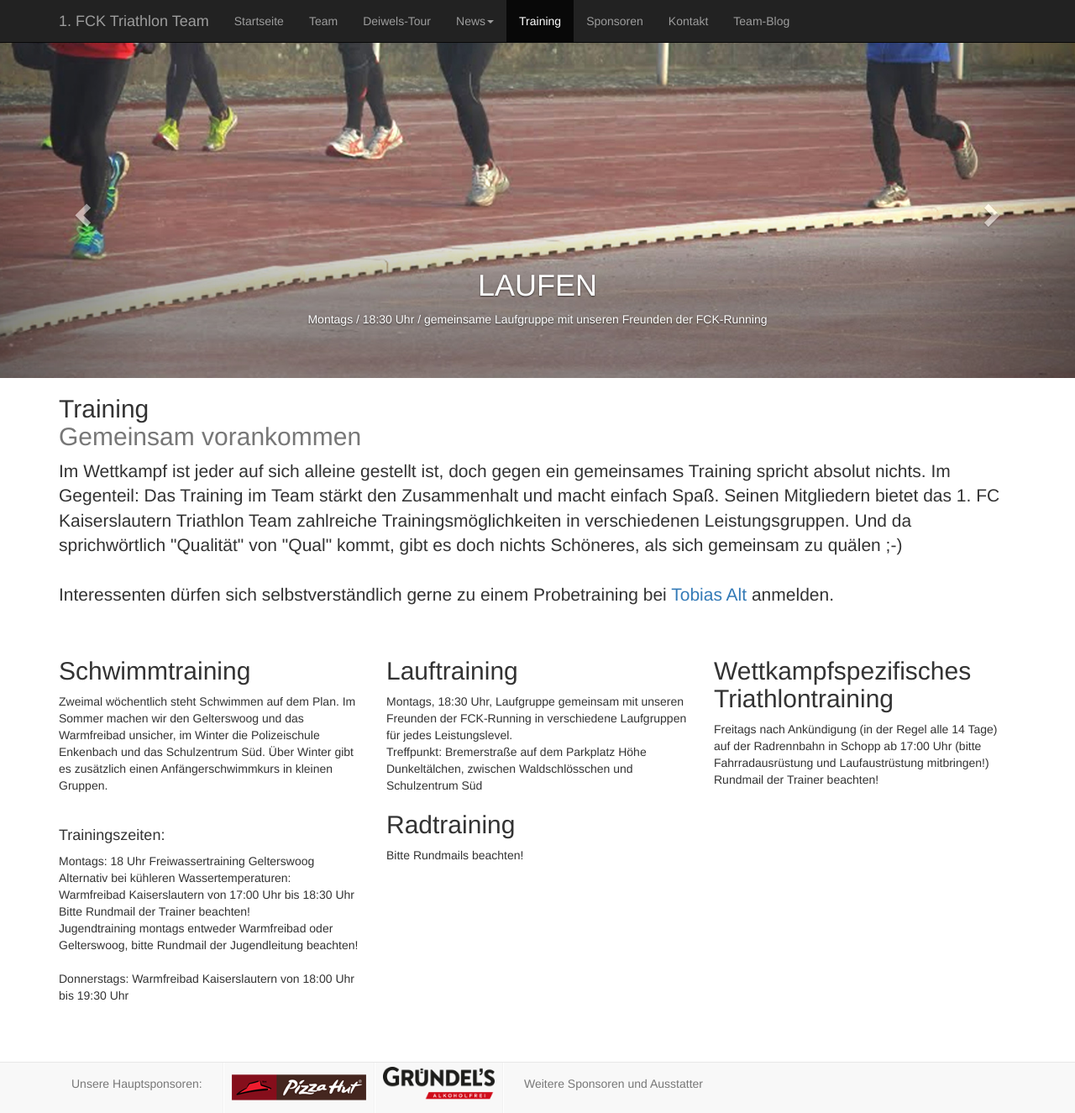
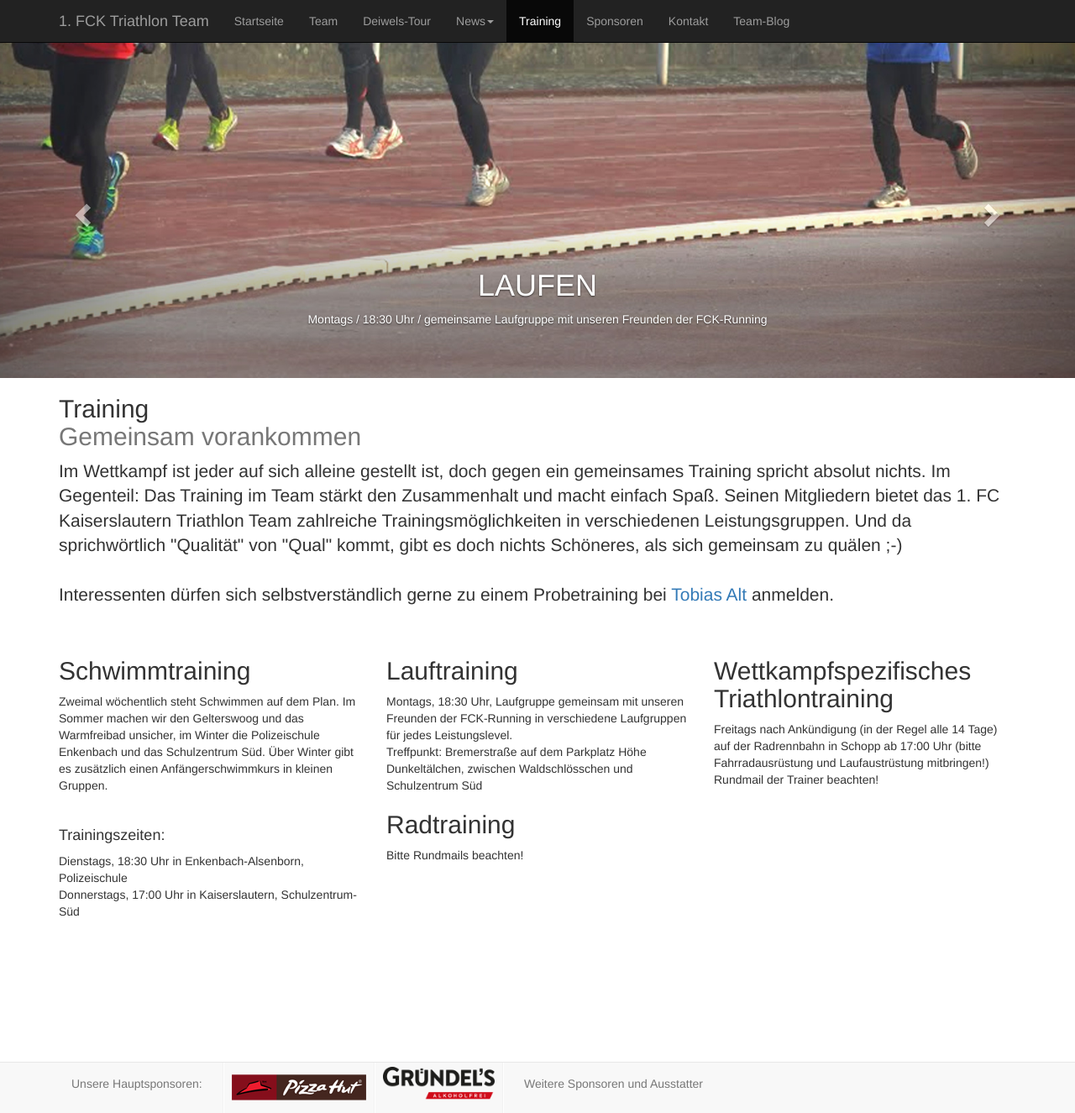
Before and after one commit to FCK-Triathlon-Team/fck-triathlon-team.github.io, a Jekyll site: the page built from training.html, in a window 1280 px wide and 1325 px high. Shown: the whole window at 84% size. Built offline with Jekyll 4.4.1, drawn with Linux system fonts in a browser that asks for light colours; nearby versions of some CDN libraries.

Commit message:
Wintertrainingszeiten

```diff
--- a/training.html
+++ b/training.html
@@ -11,9 +11,9 @@ title: 1.FC Kaiserslautern Triathlon Team
 				<div class="carousel-caption">
 					<h1>SCHWIMMEN</h1>
 					<p>
-										Montags / 18 Uhr Freiwassertraining Gelterswoog<br>
+										Dienstags / 18:30 Uhr in Enkenbach-Alsenborn, Polizeischule<br>
 
-						Donnerstags / Warmfreibad Kaiserslautern von 18:00 Uhr bis 19:30 Uhr
+						Donnerstags / 17:00 Uhr in Kaiserslautern, Schulzentrum-Süd
 					</p>
 				</div>
 			</div>
@@ -83,13 +83,8 @@ title: 1.FC Kaiserslautern Triathlon Team
 			</p>
 			<br><h4>Trainingszeiten:</h4>
 <p>
-Montags: 18 Uhr Freiwassertraining Gelterswoog<br>
-Alternativ bei kühleren Wassertemperaturen:<br>
-Warmfreibad Kaiserslautern von 17:00 Uhr bis 18:30 Uhr<br>
-Bitte Rundmail der Trainer beachten!<br>
-Jugendtraining montags entweder Warmfreibad oder Gelterswoog,
-bitte Rundmail der Jugendleitung beachten!<br><br>
-						Donnerstags: Warmfreibad Kaiserslautern von 18:00 Uhr bis 19:30 Uhr
+Dienstags, 18:30 Uhr in Enkenbach-Alsenborn, Polizeischule<br>
+						Donnerstags, 17:00 Uhr in Kaiserslautern, Schulzentrum-Süd
 <br></p>
 
 		</div><!-- /.col-lg-4 -->
```
Also changed, not shown: index.html (+7 -3 lines).
